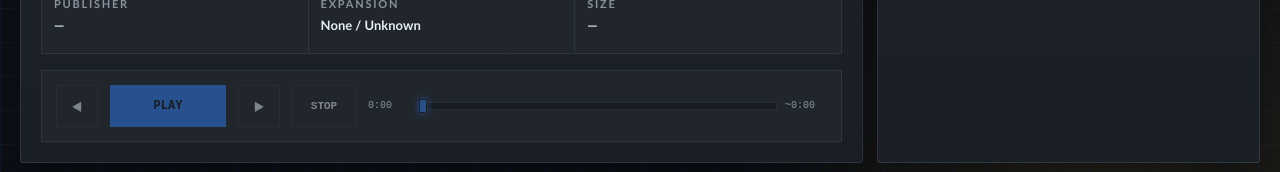
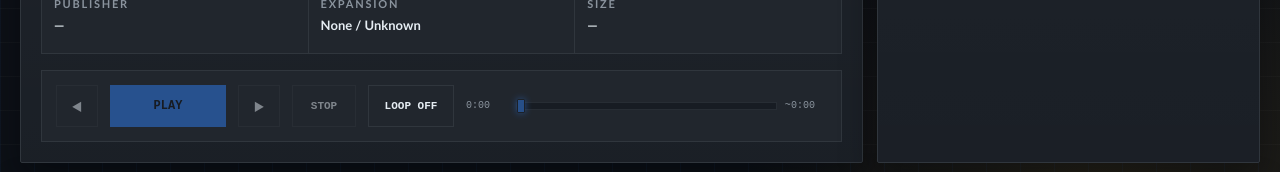
Before and after one commit to Algustav/816bitmusic, a React (Vite) app: page / in a window 1280 px wide. Shown: the part 638-810 px from the top of the page. Built offline with nearby package versions, Linux system fonts and the light colour scheme.

Commit message:
feat: add track and album loop modes

```diff
--- a/src/App.tsx
+++ b/src/App.tsx
@@ -1,4 +1,4 @@
-import { useEffect, useMemo, useState } from "react";
+import { useEffect, useMemo, useRef, useState } from "react";
 import { applyCssTheme, defaultTheme, getTheme, listThemes } from "../theme-kit/theme.js";
 import { GmeRealtimeEngine, type PlaybackSnapshot } from "./audio/GmeRealtimeEngine";
 import type { NesChannelId } from "./audio/types";
@@ -15,7 +15,16 @@ const EMPTY_SNAPSHOT: PlaybackSnapshot = {
   track: 1,
   duration: 0,
   currentTime: 0,
-  durationWasEstimated: false
+  durationWasEstimated: false,
+  endedRevision: 0
+};
+
+type LoopMode = "off" | "one" | "all";
+
+const LOOP_MODE_LABELS: Record<LoopMode, string> = {
+  off: "LOOP OFF",
+  one: "LOOP ONE",
+  all: "LOOP ALL"
 };
 
 function initialThemeId(): string {
@@ -39,7 +48,9 @@ export default function App() {
   const [snapshot, setSnapshot] = useState<PlaybackSnapshot>(EMPTY_SNAPSHOT);
   const [selectedTrack, setSelectedTrack] = useState(1);
   const [seekPreview, setSeekPreview] = useState<number | null>(null);
+  const [loopMode, setLoopMode] = useState<LoopMode>("off");
   const [playbackError, setPlaybackError] = useState<string | null>(null);
+  const handledEndedRevision = useRef(0);
   const { metadata, error, loading, muted, setLoadedFile, setLoading, setError, toggleMuted } =
     usePlayerStore();
   const theme = useMemo(() => adaptThemeForPlayer(getTheme(themeId)), [themeId]);
@@ -48,6 +59,24 @@ export default function App() {
     const timer = window.setInterval(() => setSnapshot(engine.getSnapshot()), 150);
     return () => window.clearInterval(timer);
   }, []);
+
+  useEffect(() => {
+    if (!metadata || snapshot.endedRevision <= handledEndedRevision.current) return;
+    handledEndedRevision.current = snapshot.endedRevision;
+
+    if (loopMode === "one") {
+      engine.stop();
+      void engine.play(selectedTrack).catch((reason) => {
+        setPlaybackError(reason instanceof Error ? reason.message : "单曲循环失败。");
+      });
+    } else if (loopMode === "all") {
+      const nextTrack = selectedTrack >= metadata.trackCount ? 1 : selectedTrack + 1;
+      setSelectedTrack(nextTrack);
+      void engine.play(nextTrack).catch((reason) => {
+        setPlaybackError(reason instanceof Error ? reason.message : "列表循环失败。");
+      });
+    }
+  }, [loopMode, metadata, selectedTrack, snapshot.endedRevision]);
 
   const selectTheme = (id: string) => {
     const next = getTheme(id);
@@ -72,6 +101,7 @@ export default function App() {
       setSnapshot(engine.getSnapshot());
       setSelectedTrack(nextMetadata.startingTrack);
       setSeekPreview(null);
+      handledEndedRevision.current = 0;
       setPlaybackError(null);
     } catch (reason) {
       setError(reason instanceof Error ? reason.message : "无法读取文件。");
@@ -132,6 +162,10 @@ export default function App() {
     engine.seek(seconds);
     setSeekPreview(null);
     setSnapshot(engine.getSnapshot());
+  };
+
+  const cycleLoopMode = () => {
+    setLoopMode((current) => (current === "off" ? "one" : current === "one" ? "all" : "off"));
   };
 
   return (
@@ -245,6 +279,15 @@ export default function App() {
             >
               STOP
             </button>
+            <button
+              className={`transport__loop ${loopMode !== "off" ? "is-active" : ""}`}
+              type="button"
+              title="切换循环模式"
+              aria-label={`循环模式：${LOOP_MODE_LABELS[loopMode]}`}
+              onClick={cycleLoopMode}
+            >
+              {LOOP_MODE_LABELS[loopMode]}
+            </button>
             <div className="transport__time">
               <span>{formatTime(seekPreview ?? snapshot.currentTime)}</span>
               <input
--- a/src/audio/GmeRealtimeEngine.ts
+++ b/src/audio/GmeRealtimeEngine.ts
@@ -12,6 +12,7 @@ export interface PlaybackSnapshot {
   duration: number;
   currentTime: number;
   durationWasEstimated: boolean;
+  endedRevision: number;
 }
 
 type ProcessorMessage =
@@ -43,6 +44,7 @@ export class GmeRealtimeEngine implements NsfEngine {
   private currentTime = 0;
   private rms = 0;
   private state: PlaybackSnapshot["state"] = "empty";
+  private endedRevision = 0;
   private muted = new Map<NesChannelId, boolean>();
   private readyWaiter: {
     resolve: () => void;
@@ -59,6 +61,7 @@ export class GmeRealtimeEngine implements NsfEngine {
     this.currentTrack = this.metadata.startingTrack;
     this.currentTime = 0;
     this.duration = this.durationForTrack(this.currentTrack);
+    this.endedRevision = 0;
     this.lastError = null;
     this.state = "ready";
     return this.metadata;
@@ -155,7 +158,8 @@ export class GmeRealtimeEngine implements NsfEngine {
       track: this.currentTrack,
       duration: this.duration,
       currentTime: this.currentTime,
-      durationWasEstimated: this.duration === 0
+      durationWasEstimated: this.duration === 0,
+      endedRevision: this.endedRevision
     };
   }
 
@@ -192,7 +196,10 @@ export class GmeRealtimeEngine implements NsfEngine {
       } else if (message.type === "progress") {
         this.currentTime = message.currentTimeMs / 1000;
         this.rms = message.rms;
-        if (message.ended) this.state = "ready";
+        if (message.ended) {
+          this.state = "ready";
+          this.endedRevision += 1;
+        }
       } else if (message.type === "error") {
         this.failReady(new Error(message.message));
       }
--- a/src/styles.css
+++ b/src/styles.css
@@ -204,7 +204,7 @@ button:disabled {
 
 .transport {
   display: grid;
-  grid-template-columns: 42px 116px 42px 64px minmax(240px, 1fr);
+  grid-template-columns: 42px 116px 42px 64px 86px minmax(240px, 1fr);
   gap: 12px;
   align-items: end;
   margin-top: 16px;
@@ -224,7 +224,8 @@ button:disabled {
 }
 
 .transport__step,
-.transport__stop {
+.transport__stop,
+.transport__loop {
   min-height: 42px;
   border: 1px solid var(--line);
   color: var(--text);
@@ -235,9 +236,16 @@ button:disabled {
 }
 
 .transport__step:not(:disabled):hover,
-.transport__stop:not(:disabled):hover {
+.transport__stop:not(:disabled):hover,
+.transport__loop:not(:disabled):hover {
   border-color: var(--accent);
   color: var(--accent);
+}
+
+.transport__loop.is-active {
+  border-color: var(--accent);
+  color: var(--accent);
+  background: color-mix(in srgb, var(--accent), var(--touch-bg) 88%);
 }
 
 .transport__time {
@@ -549,7 +557,7 @@ button:disabled {
   }
 
   .transport {
-    grid-template-columns: 42px 1fr 42px 64px;
+    grid-template-columns: 42px 1fr 42px 64px 86px;
   }
 
   .transport__time {
@@ -585,8 +593,9 @@ button:disabled {
     grid-template-columns: 42px 1fr 42px;
   }
 
-  .transport__stop {
-    grid-column: 1 / -1;
+  .transport__stop,
+  .transport__loop {
+    grid-column: span 1;
   }
 
   .transport__time {
```
Also changed, not shown: 2 other files (tests, documents, lock files or other folders).
